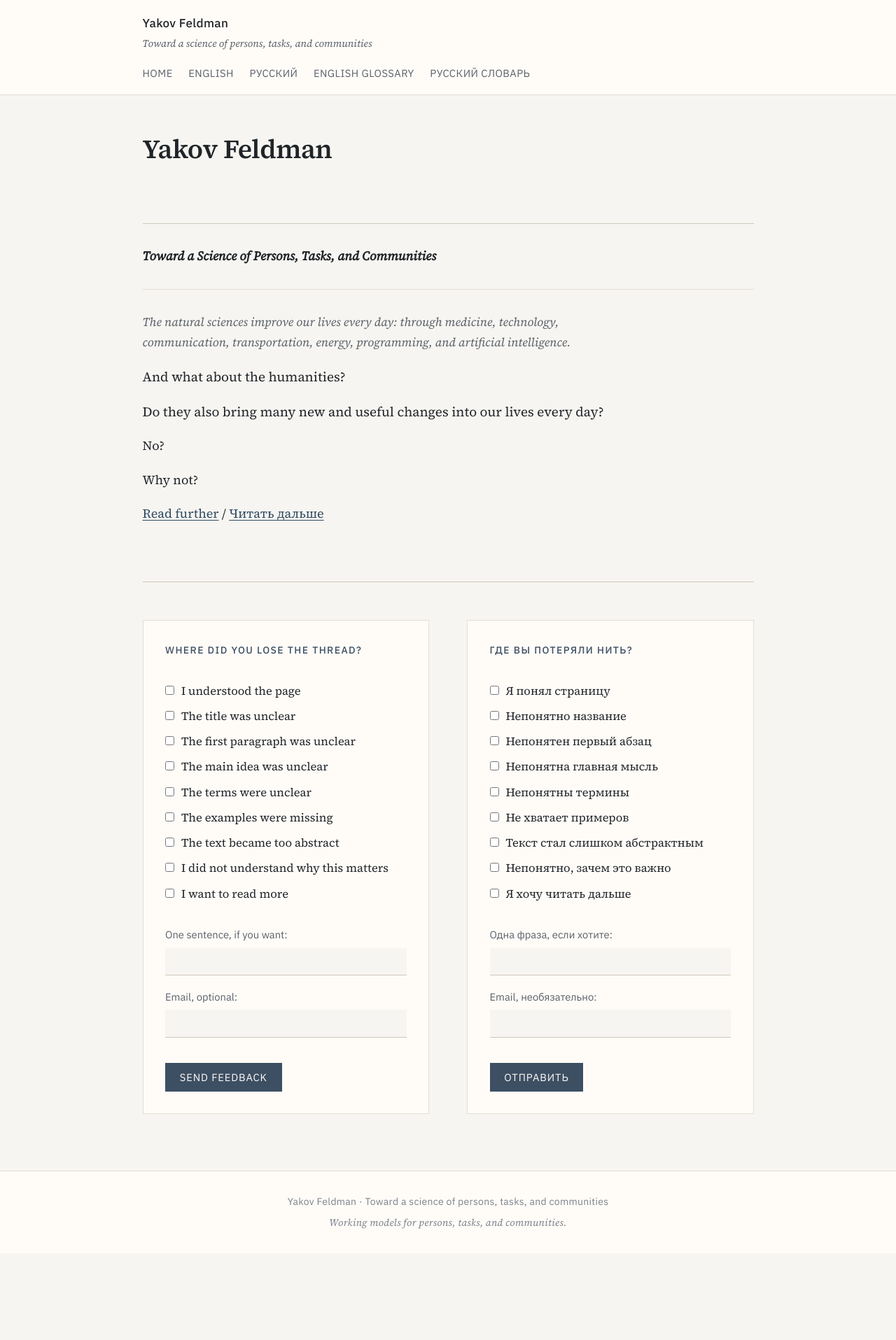
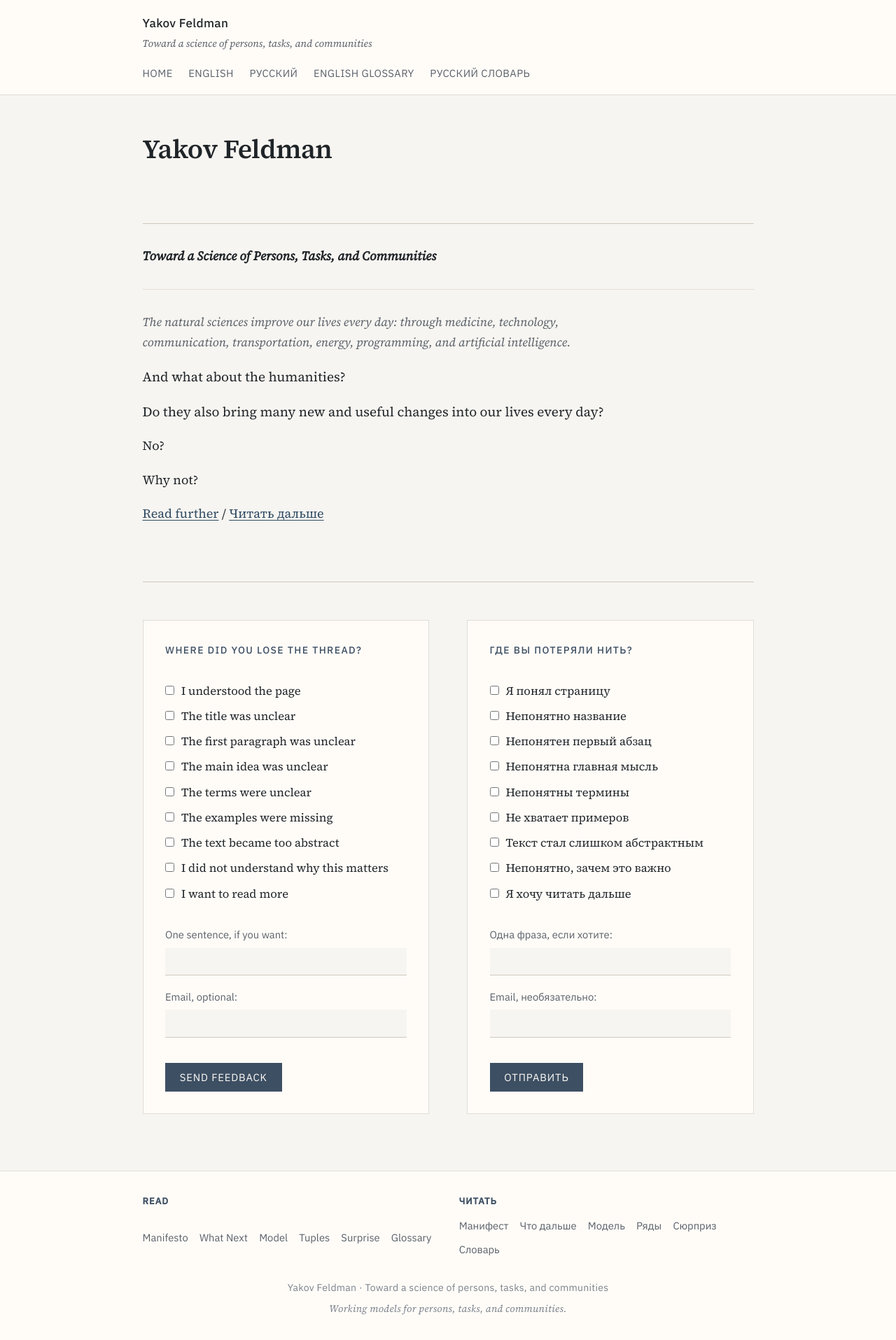
Before and after one commit to jfeldman777/books, a Jekyll site: the page built from index.md, in a window 1280 px wide. Shown: the whole page at 70% size. Built offline with Jekyll 4.4.1, drawn with Linux system fonts in a browser that asks for light colours; before the commit the page ends 1791 px from its top, so only the background shows below that.

Commit message:
футер

```diff
--- a/_includes/site-footer.html
+++ b/_includes/site-footer.html
@@ -1,5 +1,25 @@
 <footer class="site-footer">
   <div class="site-footer__inner">
+    <nav class="footer-nav" aria-label="Reading routes">
+      <div class="footer-nav__group">
+        <h2>Read</h2>
+        <a href="{{ '/01_manifesto_en/' | relative_url }}">Manifesto</a>
+        <a href="{{ '/02_start_here_en/' | relative_url }}">What Next</a>
+        <a href="{{ '/04_three_main_lines_en/' | relative_url }}">Model</a>
+        <a href="{{ '/03_discourse_map_en/' | relative_url }}">Tuples</a>
+        <a href="{{ '/05_surprise_en/' | relative_url }}">Surprise</a>
+        <a href="{{ '/06_short_glossary_en/' | relative_url }}">Glossary</a>
+      </div>
+      <div class="footer-nav__group">
+        <h2>Читать</h2>
+        <a href="{{ '/01_manifesto_ru/' | relative_url }}">Манифест</a>
+        <a href="{{ '/02_start_here_ru/' | relative_url }}">Что дальше</a>
+        <a href="{{ '/04_three_main_lines_ru/' | relative_url }}">Модель</a>
+        <a href="{{ '/03_discourse_map_ru/' | relative_url }}">Ряды</a>
+        <a href="{{ '/05_surprise_ru/' | relative_url }}">Сюрприз</a>
+        <a href="{{ '/06_short_glossary_ru/' | relative_url }}">Словарь</a>
+      </div>
+    </nav>
     <p>{{ site.author }} · {{ site.description }}</p>
     <p class="site-footer__note">Working models for persons, tasks, and communities.</p>
   </div>
--- a/assets/css/main.css
+++ b/assets/css/main.css
@@ -348,6 +348,42 @@ img {
   text-align: center;
 }
 
+.footer-nav {
+  display: grid;
+  grid-template-columns: repeat(2, minmax(0, 1fr));
+  gap: var(--space-md);
+  margin-bottom: var(--space-md);
+  text-align: left;
+}
+
+.footer-nav__group {
+  display: flex;
+  flex-wrap: wrap;
+  gap: 0.45rem 0.9rem;
+  align-items: baseline;
+  font-family: var(--sans);
+  font-size: 0.82rem;
+}
+
+.footer-nav__group h2 {
+  flex-basis: 100%;
+  margin: 0 0 0.2rem;
+  font-size: 0.72rem;
+  font-weight: 600;
+  letter-spacing: 0.08em;
+  text-transform: uppercase;
+  color: var(--accent);
+}
+
+.footer-nav__group a {
+  color: var(--text-muted);
+  text-decoration: none;
+}
+
+.footer-nav__group a:hover {
+  color: var(--accent);
+}
+
 .site-footer p {
   margin: 0;
   font-family: var(--sans);
@@ -360,6 +396,12 @@ img {
   margin-top: 0.35rem !important;
   font-style: italic;
   font-family: var(--serif) !important;
+}
+
+@media (max-width: 720px) {
+  .footer-nav {
+    grid-template-columns: 1fr;
+  }
 }
 
 /* ── Feedback form ─────────────────────────────────────────── */
```
